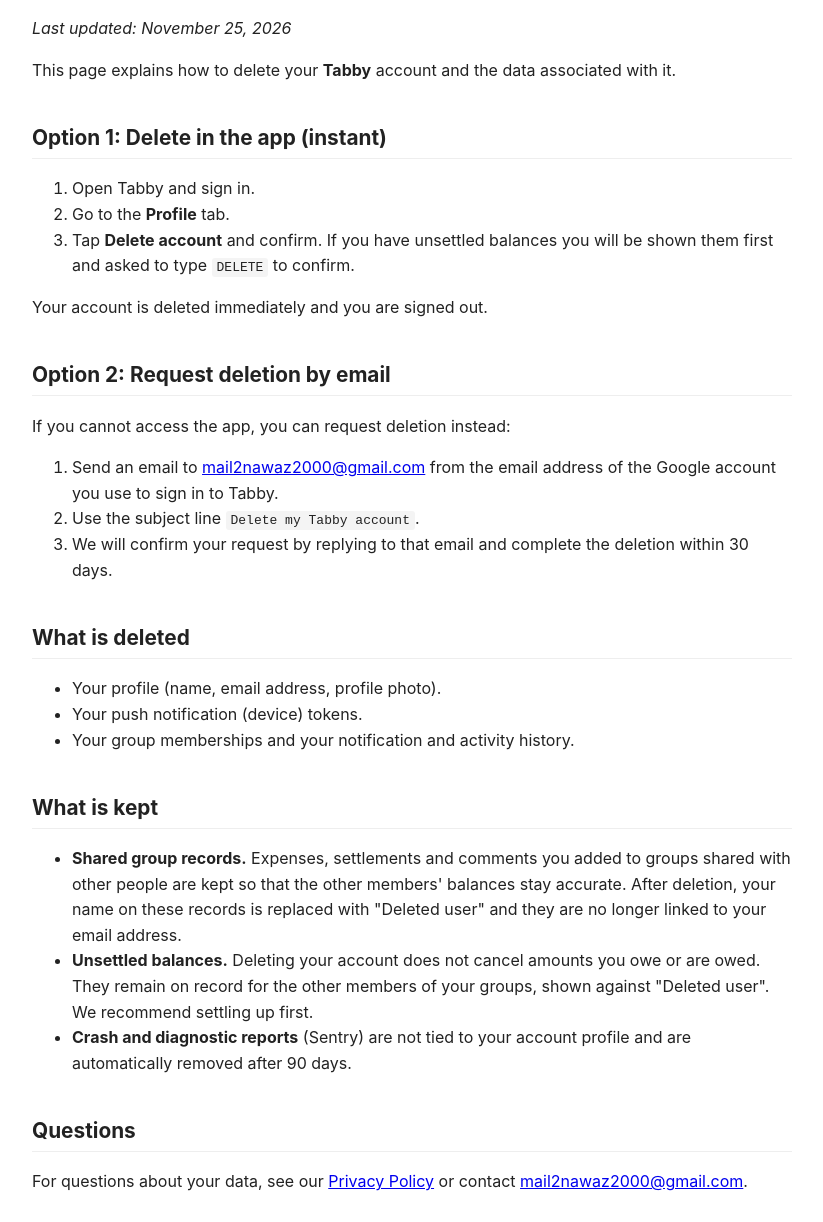
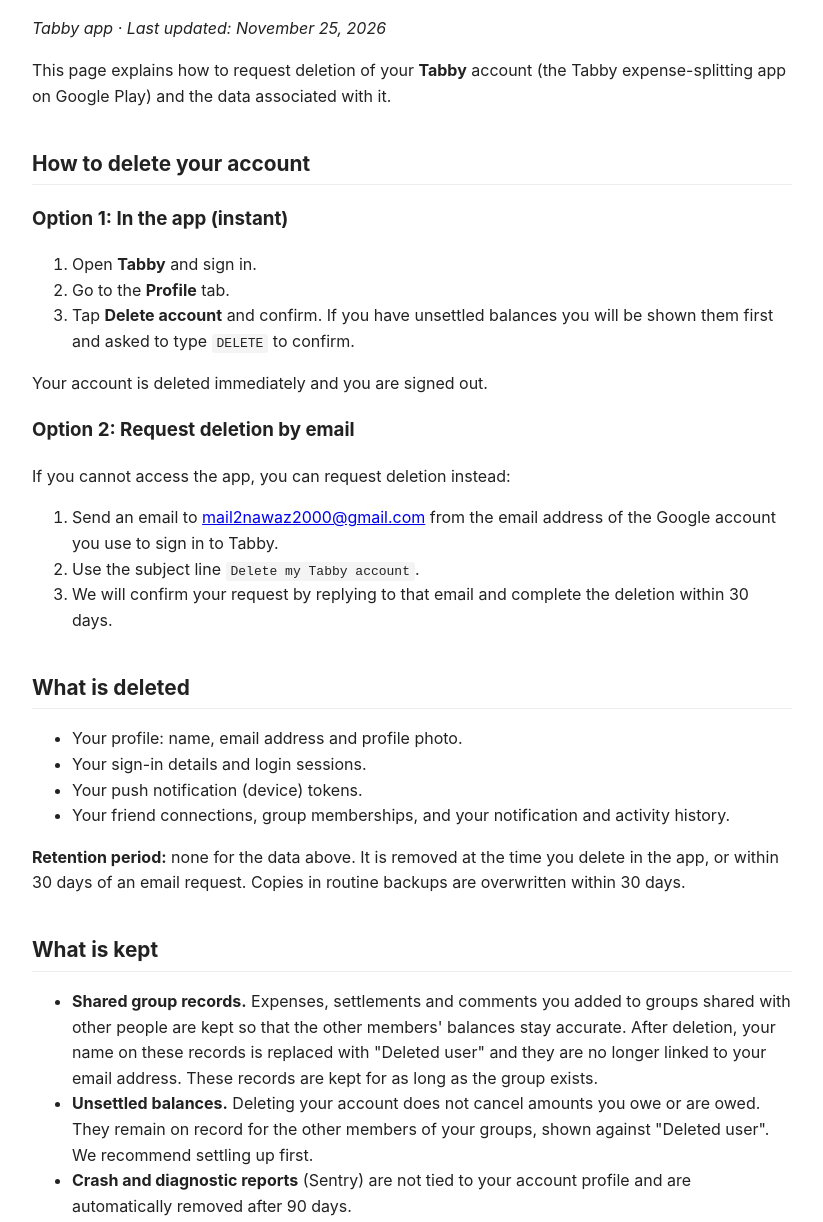
Before and after one commit to Nawaz2000/tabby-privacy-policy, a plain HTML site: page delete-account.html in a window 1280 px wide. Shown: the part 89-1311 px from the top of the page, without its empty margins (228-1051 px from the left). Drawn offline with Linux system fonts and the light colour scheme.

Commit message:
docs: clarify delete-account page for Play requirements
Co-authored-by: Copilot <223556219+Copilot@users.noreply.github.com>

```diff
--- a/delete-account.html
+++ b/delete-account.html
@@ -14,21 +14,22 @@
 </head>
 <body>
 <h1>Delete Your Tabby Account</h1>
-<p><em>Last updated: November 25, 2026</em></p>
+<p><em>Tabby app &middot; Last updated: November 25, 2026</em></p>
 
-<p>This page explains how to delete your <strong>Tabby</strong> account and the
-data associated with it.</p>
+<p>This page explains how to request deletion of your <strong>Tabby</strong> account (the Tabby
+expense-splitting app on Google Play) and the data associated with it.</p>
 
-<h2>Option 1: Delete in the app (instant)</h2>
+<h2>How to delete your account</h2>
+<h3>Option 1: In the app (instant)</h3>
 <ol>
-  <li>Open Tabby and sign in.</li>
+  <li>Open <strong>Tabby</strong> and sign in.</li>
   <li>Go to the <strong>Profile</strong> tab.</li>
   <li>Tap <strong>Delete account</strong> and confirm. If you have unsettled balances you will be
       shown them first and asked to type <code>DELETE</code> to confirm.</li>
 </ol>
 <p>Your account is deleted immediately and you are signed out.</p>
 
-<h2>Option 2: Request deletion by email</h2>
+<h3>Option 2: Request deletion by email</h3>
 <p>If you cannot access the app, you can request deletion instead:</p>
 <ol>
   <li>Send an email to <a href="mailto:mail2nawaz2000@gmail.com?subject=Delete%20my%20Tabby%20account">mail2nawaz2000@gmail.com</a>
@@ -40,17 +41,21 @@ data associated with it.</p>
 
 <h2>What is deleted</h2>
 <ul>
-  <li>Your profile (name, email address, profile photo).</li>
+  <li>Your profile: name, email address and profile photo.</li>
+  <li>Your sign-in details and login sessions.</li>
   <li>Your push notification (device) tokens.</li>
-  <li>Your group memberships and your notification and activity history.</li>
+  <li>Your friend connections, group memberships, and your notification and activity history.</li>
 </ul>
+<p><strong>Retention period:</strong> none for the data above. It is removed at the time you delete
+in the app, or within 30 days of an email request. Copies in routine backups are overwritten
+within 30 days.</p>
 
 <h2>What is kept</h2>
 <ul>
   <li><strong>Shared group records.</strong> Expenses, settlements and comments you added to
       groups shared with other people are kept so that the other members' balances stay accurate.
       After deletion, your name on these records is replaced with "Deleted user" and they are no
-      longer linked to your email address.</li>
+      longer linked to your email address. These records are kept for as long as the group exists.</li>
   <li><strong>Unsettled balances.</strong> Deleting your account does not cancel amounts you owe or
       are owed. They remain on record for the other members of your groups, shown against
       "Deleted user". We recommend settling up first.</li>
```
